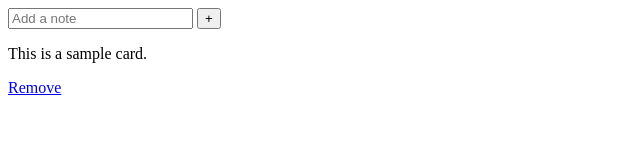
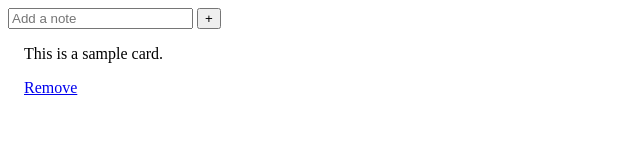
Before and after one commit to gsaldanas/ES6TodoApp, a plain HTML site: page index.html in a window 1280 px wide. Shown: the full height of the page, 0-640 px from the left. Drawn offline with nearby package versions, Linux system fonts and the light colour scheme.

Commit message:
modifed index file

```diff
--- a/index.html
+++ b/index.html
@@ -4,6 +4,9 @@
     <meta charset="UTF-8">
     <meta name="viewport" content="width=device-width, initial-scale=1.0">
     <meta http-equiv="X-UA-Compatible" content="ie=edge">
+    <script type="text/javascript" src="script.js"></script>
+    <link rel="stylesheet" type="text/css" href="https://cdnjs.cloudflare.com/ajax/libs/animate.css/3.5.2/animate.css">
+    <link rel="stylesheet" type="text/css" href="style.css">
     <title>To Do app</title>
 </head>
 <body>
```
